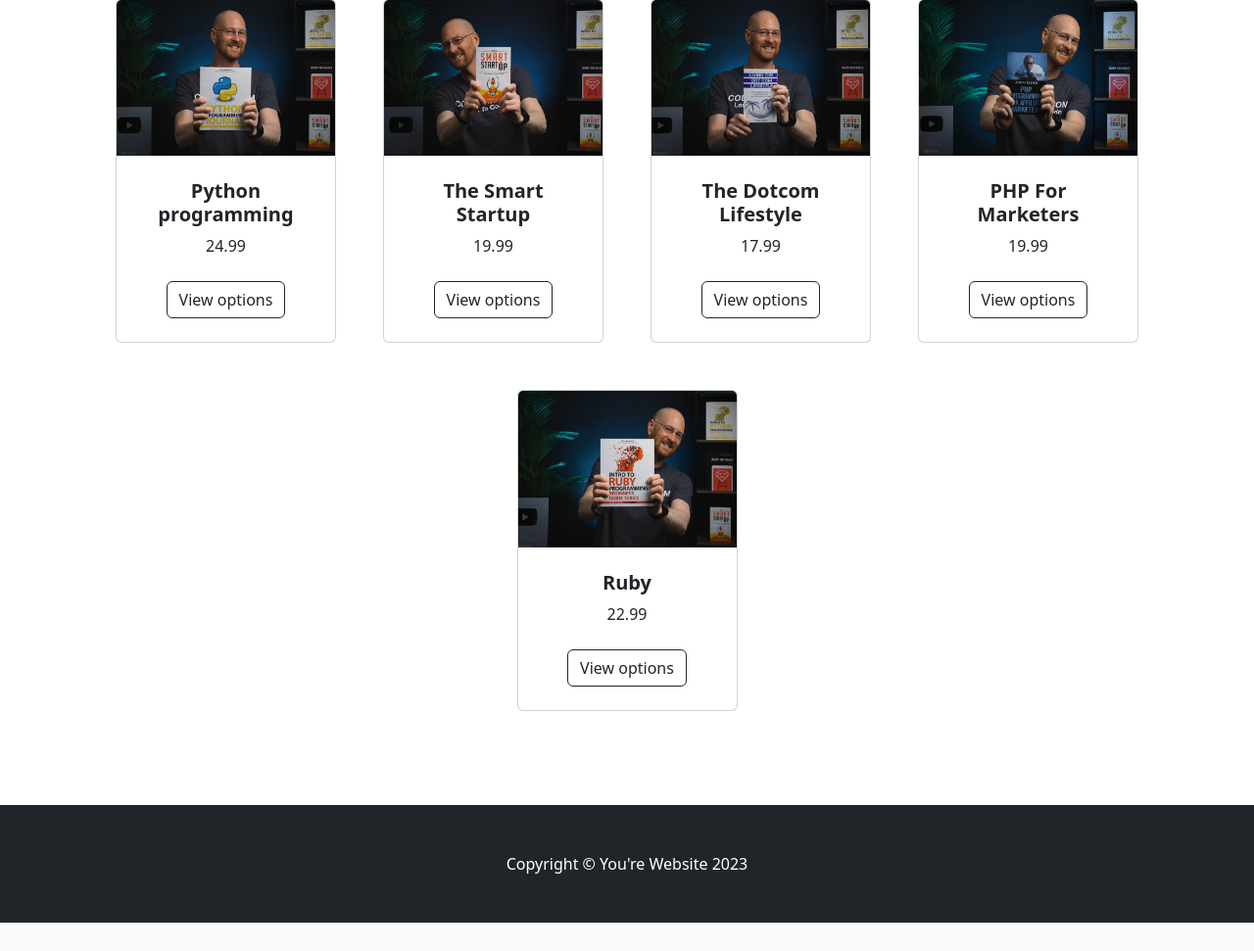
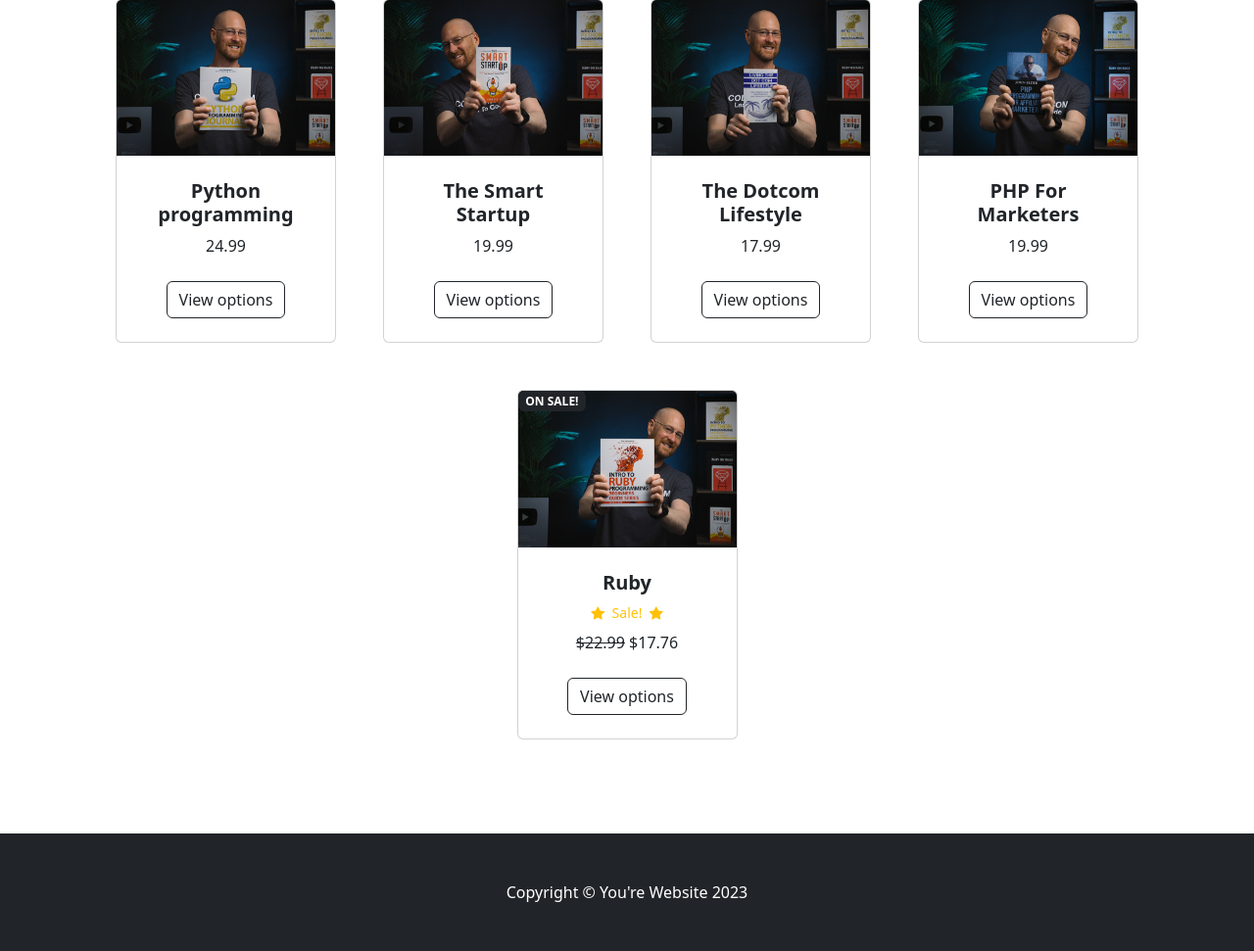
Before and after one commit to fournacea/ecom, a Django app: page / in a window 1280 px wide. Shown: the part 450-1421 px from the top of the page at 98% size. Before the commit the page ends 1392 px from the top, so only its background shows below. Run offline with Django 5.2, Linux system fonts and the light colour scheme; data comes from the database, SQL or seed files in the repository; both versions use the stored data as it was after the commit; some libraries are stand-ins or nearby versions.

Commit message:
ADD sale logic, sales badge, stars in templates

```diff
--- a/store/templates/home.html
+++ b/store/templates/home.html
@@ -59,10 +59,46 @@
             <div class="container px-4 px-lg-5 mt-5">
                 <div class="row gx-4 gx-lg-5 row-cols-2 row-cols-md-3 row-cols-xl-4 justify-content-center">
                     {% for product in products %}
+                        {% if product.on_sale %}
+                            <div class="col mb-5">
+                                <div class="card h-100">
+                                    <div class="badge bg-dark text-white position-absolute"
+                                         style="top:0.5rem right:0.5rem">ON SALE!</div>
+
+                                    <!-- Product image-->
+                                    <img class="card-img-top" src="{{ product.image.url }}" alt="{{ product.name }}" />
+
+                                    <!-- Product details-->
+                                    <div class="card-body p-4">
+                                        <div class="text-center">
+
+                                            <!-- Product name-->
+                                            <h5 class="fw-bolder">{{ product.name }}</h5>
+
+                                            <!-- Sale -->
+                                            <div class="d-flex justify-content-center small text-warning mb-2">
+                                                    <div class="bi-star-fill"></div>
+                                                        &nbsp;&nbsp;Sale!&nbsp;&nbsp;
+                                                    <div class="bi-star-fill"></div>
+                                                </div>
+
+                                            <!-- Product price-->
+                                            <strike>${{ product.price }}</strike>
+                                            ${{ product.sale_price }}
+                                        </div>
+                                    </div>
+
+                                    <!-- Product actions-->
+                                    <div class="card-footer p-4 pt-0 border-top-0 bg-transparent">
+                                        <div class="text-center"><a class="btn btn-outline-dark mt-auto" href="#">View options</a></div>
+                                    </div>
+                                </div>
+                            </div>
+                        {% else %}
                             <div class="col mb-5">
                                 <div class="card h-100">
                                     <!-- Product image-->
-                                <img class="card-img-top" src="{{ product.image.url }}" alt="..." />
+                                    <img class="card-img-top" src="{{ product.image.url }}" alt="{{ product.name }}" />
                                     <!-- Product details-->
                                     <div class="card-body p-4">
                                         <div class="text-center">
@@ -78,6 +114,7 @@
                                     </div>
                                 </div>
                             </div>
+                            {% endif %}
                     {% endfor %}
                 </div>
             </div>
```
Also changed, not shown: db.sqlite3. Lines whose indentation alone changed are shown as unchanged.
